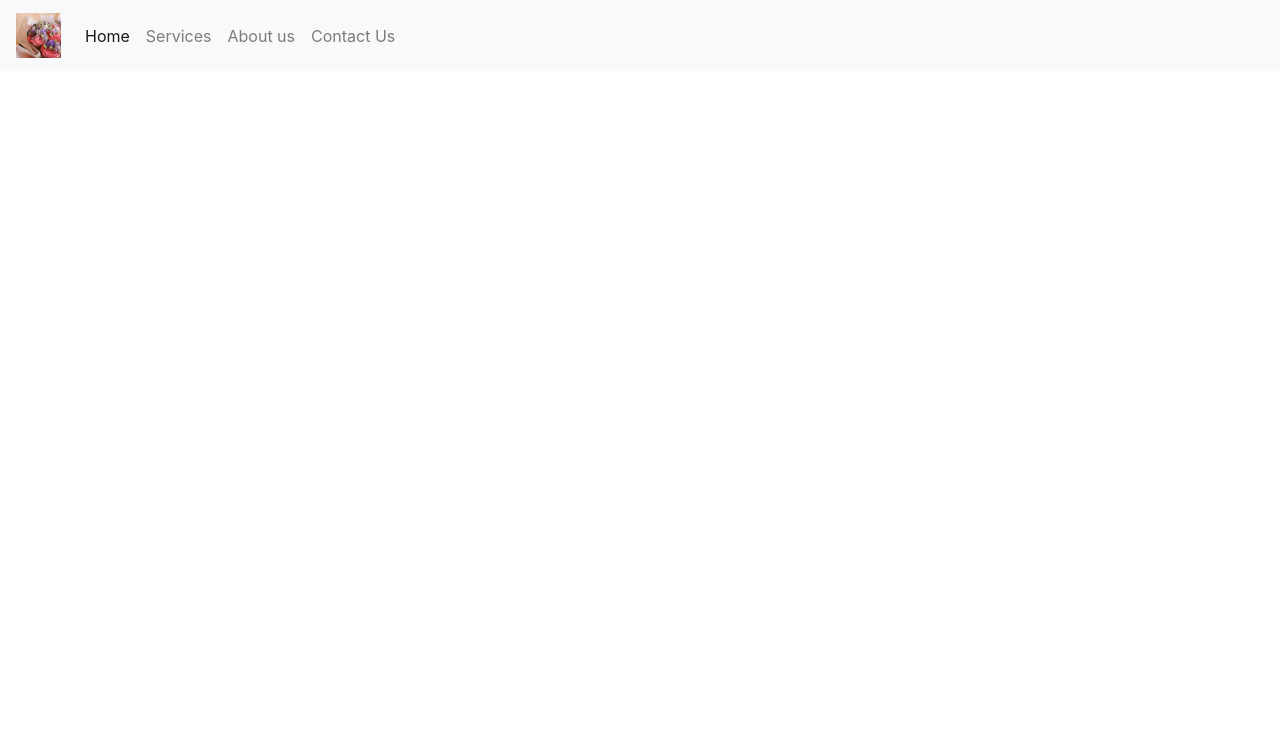
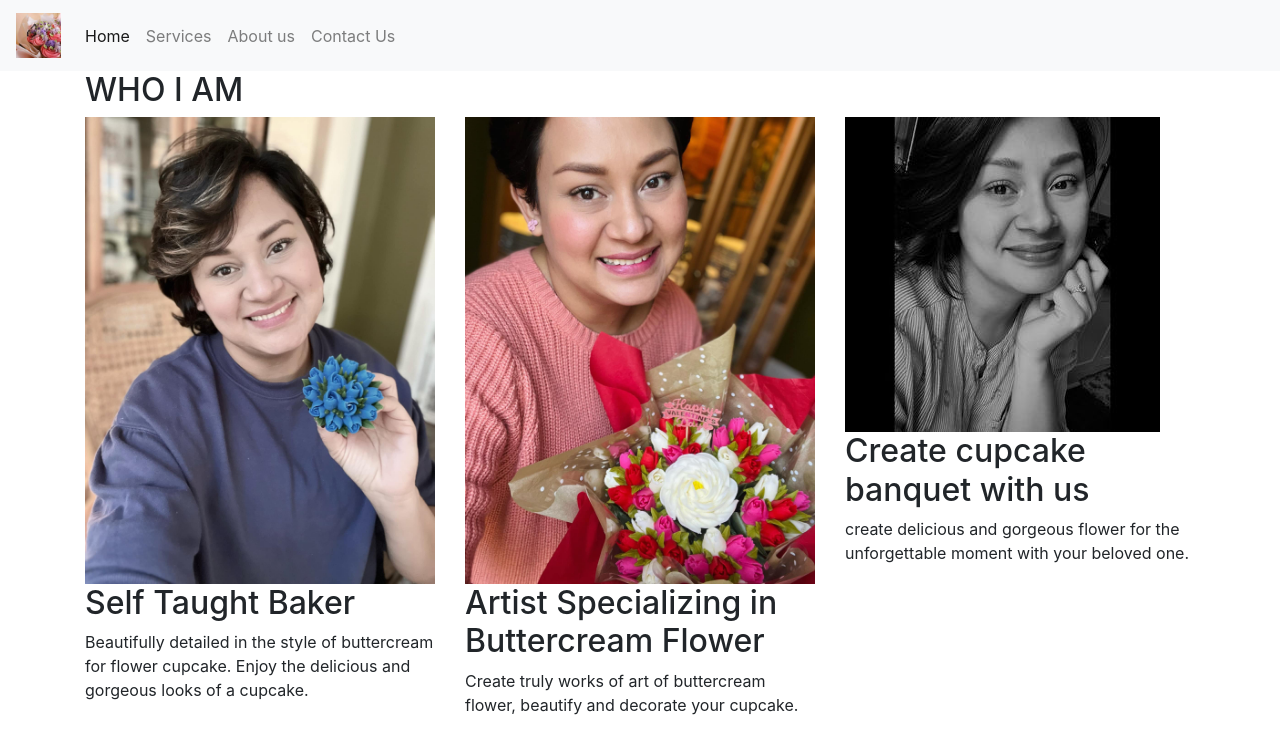
Before and after one commit to Yilian90/Bootstrap-BeautyFlowerCupcake, a plain HTML site: page aboutus.html in a window 1280 px wide. Drawn offline with nearby package versions, Linux system fonts and the light colour scheme.

Commit message:
upload code and pictures for aboutus page

```diff
--- a/aboutus.html
+++ b/aboutus.html
@@ -1,7 +1,7 @@
 <!doctype html>
 <html lang="en">
   <head>
-    <title>Title</title>
+    <title>About us</title>
     <!-- Required meta tags -->
     <meta charset="utf-8">
     <meta name="viewport" content="width=device-width, initial-scale=1, shrink-to-fit=no">
@@ -33,6 +33,39 @@
         </div>
       </nav>
 
+      <div class="aboutus_wrapper">
+        <div class="container">
+          <div class="row">
+            <div class="col-12">
+              <h2 class="head_text">WHO I AM</h2>
+            </div>
+            <div class="col-lg-4">
+              <div class="service_box">
+                <span><img class="img-fluid" src="./assets/us1.jpg"></span>
+                <h2>Self Taught Baker</h2>
+                <p>Beautifully detailed in the style of buttercream for flower cupcake. Enjoy the delicious and gorgeous looks of a cupcake.</p>
+              </div>
+            </div>
+            <div class="col-lg-4">
+              <div class="service_box">
+                <span><img class="img-fluid" src="./assets/us2.jpg"></span>
+                <h2>Artist Specializing in Buttercream Flower</h2>
+                <p>Create truly works of art of buttercream flower, beautify and decorate your cupcake.</p>
+              </div>
+            </div>
+            <div class="col-lg-4">
+              <div class="service_box">
+                <span><img class="img-fluid" src="./assets/us3.jpg"></span>
+                <h2>Create cupcake banquet with us</h2>
+                <p>create delicious and gorgeous flower for the unforgettable moment with your beloved one.</p>
+              </div>
+            </div>
+          </div>
+        </div>
+      </div>
+
+
+
     <!-- Optional JavaScript -->
     <!-- jQuery first, then Popper.js, then Bootstrap JS -->
     <script src="https://code.jquery.com/jquery-3.3.1.slim.min.js" integrity="sha384-q8i/X+965DzO0rT7abK41JStQIAqVgRVzpbzo5smXKp4YfRvH+8abtTE1Pi6jizo" crossorigin="anonymous"></script>
```
Also changed, not shown: contactus.html (+3 -27 lines), assets/us1.jpg (added), assets/us2.jpg (added), assets/us3.jpg (added), assets/us4.jpg (added).
